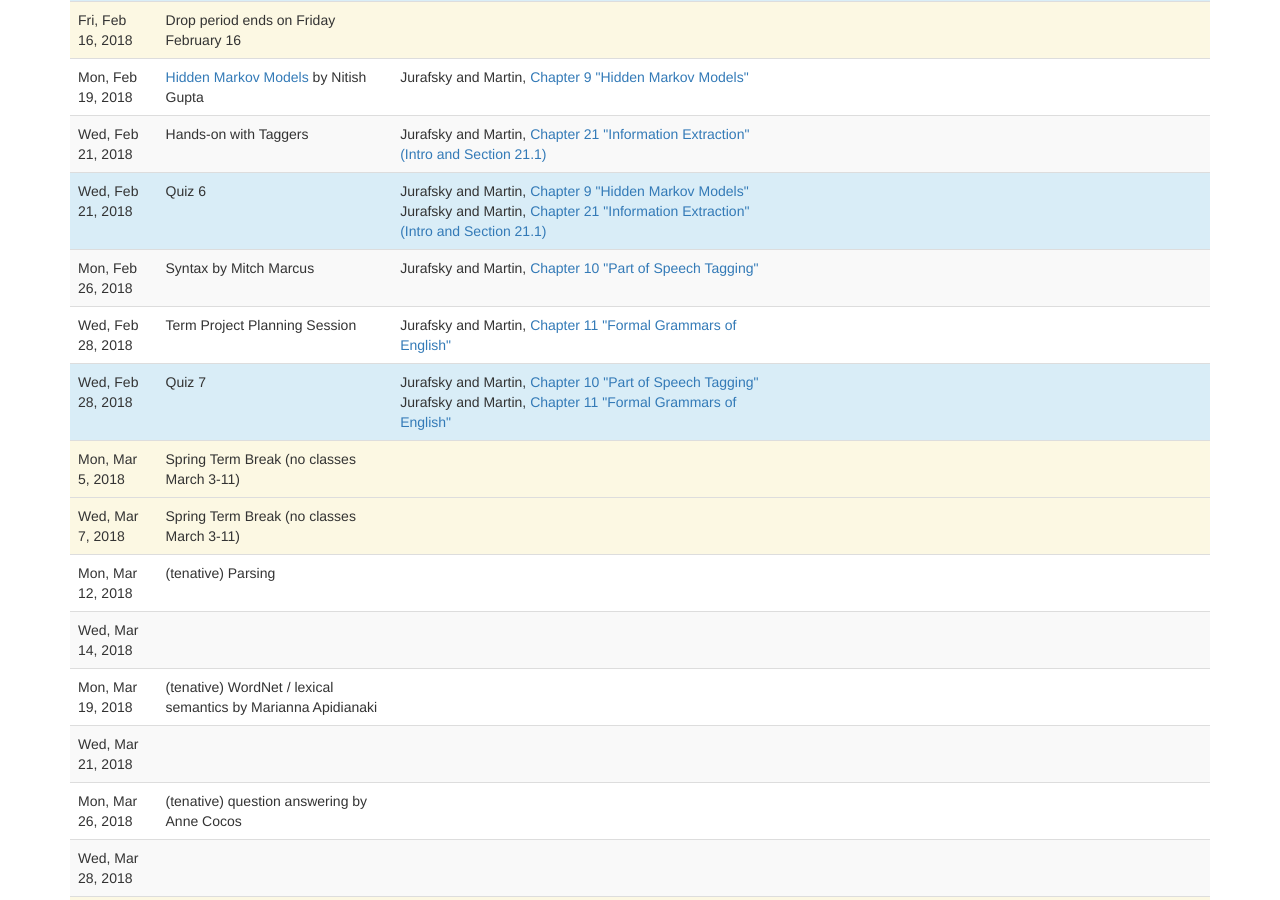
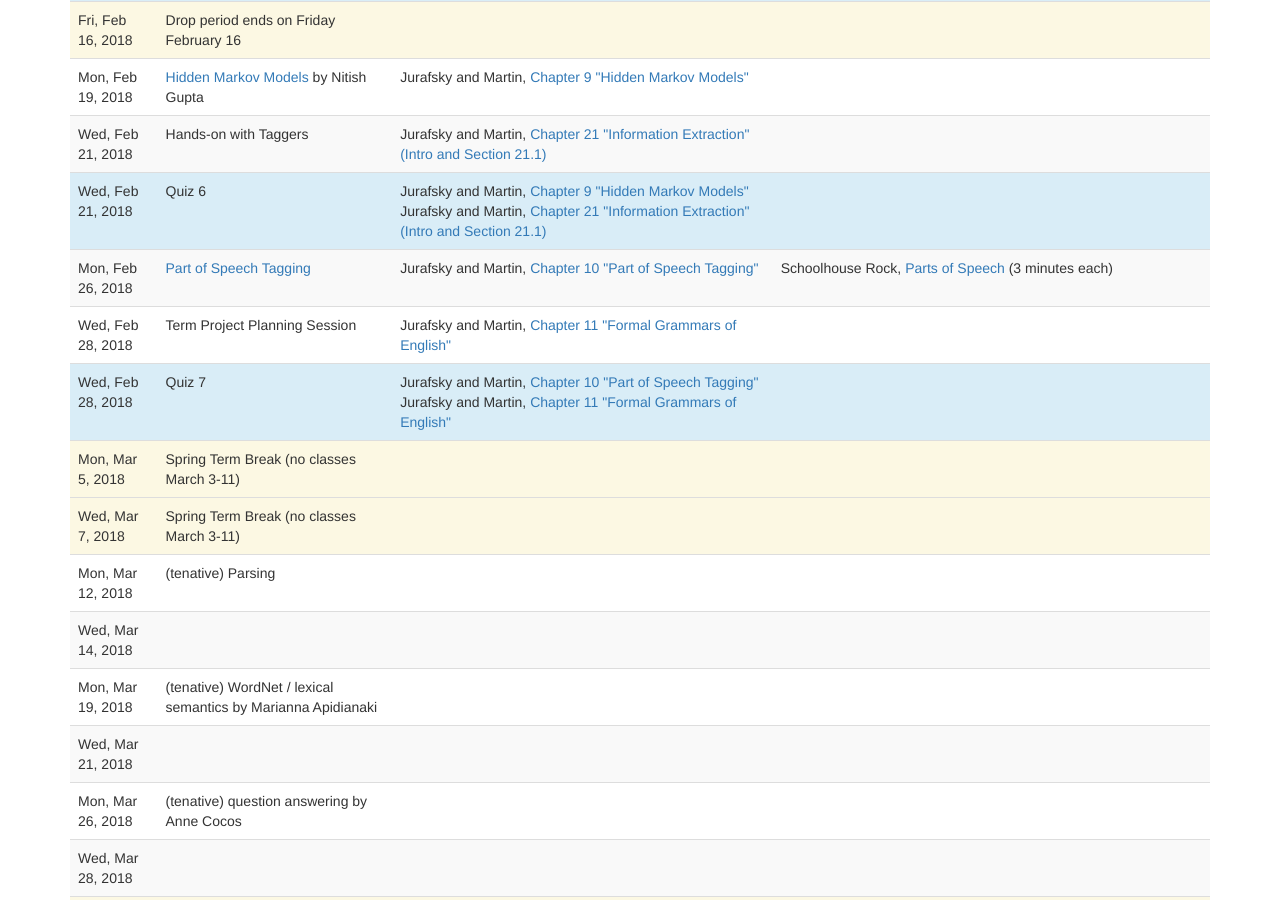
Before and after one commit to computational-linguistics-class/computational-linguistics-class.github.io, a Jekyll site: the page built from lectures.md, in a window 1280 px wide and 900 px high, scrolled down 1429 px. Built offline with Jekyll 4.4.1, drawn with Linux system fonts in a browser that asks for light colours; nearby versions of some CDN libraries; a script that is not in the unit is left out.

Commit message:
School house rock videos

```diff
--- a/_data/lectures.yaml
+++ b/_data/lectures.yaml
@@ -251,14 +251,19 @@
       url: https://web.stanford.edu/~jurafsky/slp3/21.pdf
 -
   date: 2018-02-26
-  slides:
-  title: Syntax
-  speaker: Mitch Marcus
+  slides: slides/07-part-of-speech-chalk-talk.pdf
+  title: Part of Speech Tagging
   readings:
     -
       title: Chapter 10 "Part of Speech Tagging"
       authors: Jurafsky and Martin
       url: https://web.stanford.edu/~jurafsky/slp3/10.pdf
+  videos:
+    -
+      title: Parts of Speech
+      authors: Schoolhouse Rock
+      url: https://www.youtube.com/watch?v=Qk4N5kkifGQ&list=PL2Th9LBsWQq7SWCgd4aMjSIIJkYwgGIZ-
+      length: 3 minutes each
 -
   date: 2018-02-28
   slides:
```
